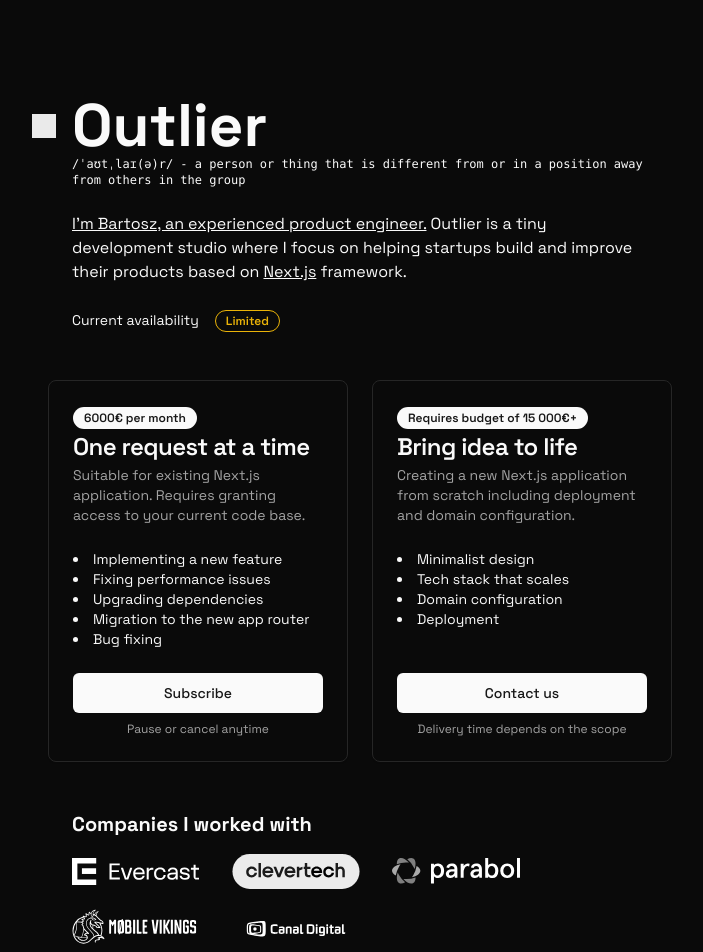
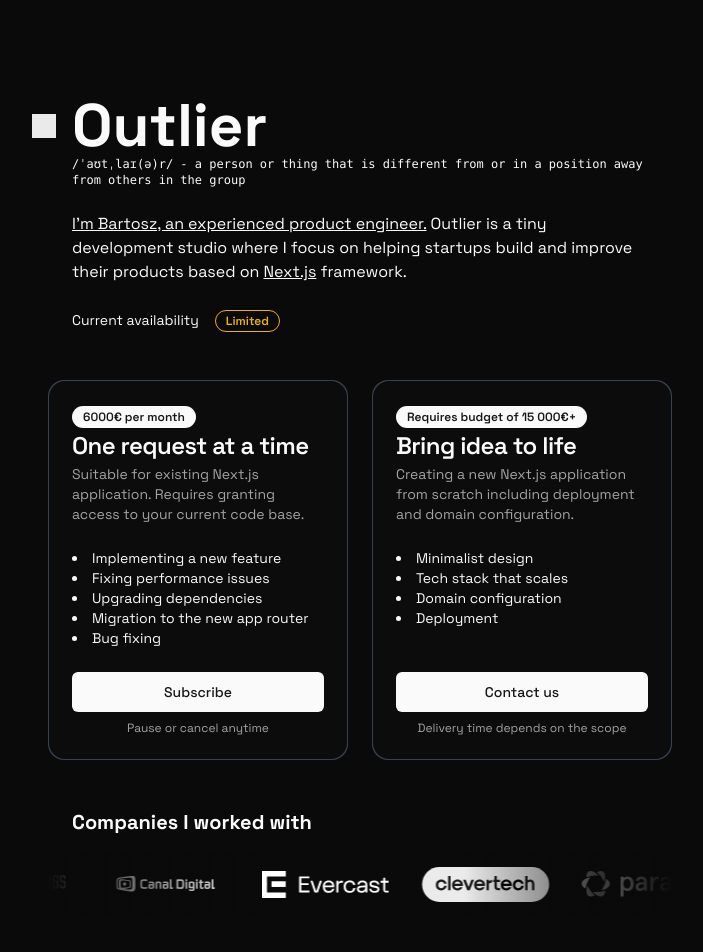
Before and after one commit to BartoszJarocki/outlier, a Next.js app: page / in a window 1280 px wide. Shown: the top 952 px of the page, without its empty margins (280-983 px from the left). Built offline with nearby package versions, Linux system fonts and the light colour scheme.

Commit message:
Added some fancy cards effect

```diff
--- a/src/app/page.tsx
+++ b/src/app/page.tsx
@@ -14,6 +14,8 @@
   CardContent,
   CardFooter,
 } from "../components/ui/card";
+import { MagicCard, MagicContainer } from "../components/ui/magic-card";
+import Marquee from "../components/ui/marquee";
 import {
   CanalDigitalLogo,
   ClevertechLogo,
@@ -62,6 +64,32 @@
 
 type Availability = "available" | "limited" | "unavailable";
 
+const MarqueeLogos = () => {
+  return (
+    <div className="relative flex flex-col items-center justify-center grayscale overflow-hidden -mx-6">
+      <Marquee className="[--gap:2rem] flex flex-row items-center justify-center">
+        <a href="https://evercast.com">
+          <EvercastLogo className="w-32 h-auto" />
+        </a>
+        <a href="https://clevertech.biz">
+          <ClevertechLogo className="w-32 h-auto" />
+        </a>
+        <a href="https://parabol.co">
+          <ParabolLogo className="w-32 h-auto" />
+        </a>
+        <a href="https://mobilevikings.pl">
+          <MobileVikingsLogo className="w-32 h-auto" />
+        </a>
+        <a href="https://www.allente.no">
+          <CanalDigitalLogo className="w-32 h-auto" />
+        </a>
+      </Marquee>
+      <div className="pointer-events-none absolute inset-y-0 left-0 w-1/3 bg-gradient-to-r from-white dark:from-background"></div>
+      <div className="pointer-events-none absolute inset-y-0 right-0 w-1/3 bg-gradient-to-l from-white dark:from-background"></div>
+    </div>
+  );
+};
+
 const AvailabilityStyles: Record<Availability, string> = {
   available: "text-green-500 border-green-500",
   limited: "text-yellow-500 border-yellow-500",
@@ -109,8 +137,8 @@
           </div>
         </section>
 
-        <section className="flex flex-col md:flex-row gap-6 md:-m-6 items-stretch">
-          <Card className="md:max-w-96 flex-1">
+        <MagicContainer className="flex flex-col md:flex-row gap-6 md:-m-6 items-stretch">
+          <MagicCard className="flex-1">
             <CardHeader>
               <div>
                 <Badge>6000€ per month</Badge>
@@ -140,8 +168,9 @@
                 Pause or cancel anytime
               </div>
             </CardFooter>
-          </Card>
-          <Card className="md:max-w-96 flex-1">
+          </MagicCard>
+
+          <MagicCard className="flex-1">
             <CardHeader>
               <div>
                 <Badge>Requires budget of 15 000€+</Badge>
@@ -168,28 +197,12 @@
                 Delivery time depends on the scope
               </div>
             </CardFooter>
-          </Card>
-        </section>
+          </MagicCard>
+        </MagicContainer>
 
         <section className="flex flex-col min-h-0 gap-y-4">
           <h2 className="text-xl font-bold">Companies I worked with</h2>
-          <div className="flex flex-wrap gap-x-8 gap-y-4 grayscale items-center justify-start">
-            <a href="https://evercast.com">
-              <EvercastLogo className="w-32 h-auto" />
-            </a>
-            <a href="https://clevertech.biz">
-              <ClevertechLogo className="w-32 h-auto" />
-            </a>
-            <a href="https://parabol.co">
-              <ParabolLogo className="w-32 h-auto" />
-            </a>
-            <a href="https://mobilevikings.pl">
-              <MobileVikingsLogo className="w-32 h-auto" />
-            </a>
-            <a href="https://www.allente.no">
-              <CanalDigitalLogo className="w-32 h-auto" />
-            </a>
-          </div>
+          <MarqueeLogos />
         </section>
 
         <section className="flex flex-col min-h-0">
--- /dev/null
+++ b/src/components/ui/magic-card.tsx
@@ -0,0 +1,223 @@
+"use client";
+
+import clsx, { ClassValue } from "clsx";
+import {
+  CSSProperties,
+  ReactElement,
+  ReactNode,
+  useEffect,
+  useRef,
+  useState,
+} from "react";
+import { twMerge } from "tailwind-merge";
+
+export function cn(...inputs: ClassValue[]) {
+  return twMerge(clsx(inputs));
+}
+
+interface MousePosition {
+  x: number;
+  y: number;
+}
+
+function useMousePosition(): MousePosition {
+  const [mousePosition, setMousePosition] = useState<MousePosition>({
+    x: 0,
+    y: 0,
+  });
+
+  useEffect(() => {
+    const handleMouseMove = (event: globalThis.MouseEvent) => {
+      setMousePosition({ x: event.clientX, y: event.clientY });
+    };
+
+    window.addEventListener("mousemove", handleMouseMove);
+
+    return () => {
+      window.removeEventListener("mousemove", handleMouseMove);
+    };
+  }, []);
+
+  return mousePosition;
+}
+
+interface MagicContainerProps {
+  children?: ReactNode;
+  className?: any;
+}
+
+const MagicContainer = ({ children, className }: MagicContainerProps) => {
+  const containerRef = useRef<HTMLDivElement>(null);
+  const mousePosition = useMousePosition();
+  const mouse = useRef<{ x: number; y: number }>({ x: 0, y: 0 });
+  const containerSize = useRef<{ w: number; h: number }>({ w: 0, h: 0 });
+  const [boxes, setBoxes] = useState<Array<HTMLElement>>([]);
+
+  useEffect(() => {
+    init();
+    containerRef.current &&
+      setBoxes(
+        Array.from(containerRef.current.children).map((el) => el as HTMLElement)
+      );
+  }, []);
+
+  useEffect(() => {
+    init();
+    window.addEventListener("resize", init);
+
+    return () => {
+      window.removeEventListener("resize", init);
+    };
+  }, [setBoxes]);
+
+  useEffect(() => {
+    onMouseMove();
+  }, [mousePosition]);
+
+  const init = () => {
+    if (containerRef.current) {
+      containerSize.current.w = containerRef.current.offsetWidth;
+      containerSize.current.h = containerRef.current.offsetHeight;
+    }
+  };
+
+  const onMouseMove = () => {
+    if (containerRef.current) {
+      const rect = containerRef.current.getBoundingClientRect();
+      const { w, h } = containerSize.current;
+      const x = mousePosition.x - rect.left;
+      const y = mousePosition.y - rect.top;
+      const inside = x < w && x > 0 && y < h && y > 0;
+
+      mouse.current.x = x;
+      mouse.current.y = y;
+      boxes.forEach((box) => {
+        const boxX =
+          -(box.getBoundingClientRect().left - rect.left) + mouse.current.x;
+        const boxY =
+          -(box.getBoundingClientRect().top - rect.top) + mouse.current.y;
+        box.style.setProperty("--mouse-x", `${boxX}px`);
+        box.style.setProperty("--mouse-y", `${boxY}px`);
+
+        if (inside) {
+          box.style.setProperty("--opacity", `1`);
+        } else {
+          box.style.setProperty("--opacity", `0`);
+        }
+      });
+    }
+  };
+
+  return (
+    <div className={cn(className)} ref={containerRef}>
+      {children}
+    </div>
+  );
+};
+
+interface MagicCardProps {
+  /**
+   * @default <div />
+   * @type ReactElement
+   * @description
+   * The component to be rendered as the card
+   * */
+  as?: ReactElement;
+  /**
+   * @default ""
+   * @type string
+   * @description
+   * The className of the card
+   */
+  className?: string;
+
+  /**
+   * @default ""
+   * @type ReactNode
+   * @description
+   * The children of the card
+   * */
+  children?: ReactNode;
+
+  /**
+   * @default 600
+   * @type number
+   * @description
+   * The size of the spotlight effect in pixels
+   * */
+  size?: number;
+
+  /**
+   * @default true
+   * @type boolean
+   * @description
+   * Whether to show the spotlight
+   * */
+  spotlight?: boolean;
+
+  /**
+   * @default "rgba(255,255,255,0.03)"
+   * @type string
+   * @description
+   * The color of the spotlight
+   * */
+  spotlightColor?: string;
+
+  /**
+   * @default true
+   * @type boolean
+   * @description
+   * Whether to isolate the card which is being hovered
+   * */
+  isolated?: boolean;
+
+  /**
+   * @default "rgba(255,255,255,0.03)"
+   * @type string
+   * @description
+   * The background of the card
+   * */
+  background?: string;
+
+  [key: string]: any;
+}
+
+const MagicCard: React.FC<MagicCardProps> = ({
+  className,
+  children,
+  size = 600,
+  spotlight = true,
+  borderColor = "hsl(0 0% 98%)",
+  isolated = true,
+  ...props
+}) => {
+  return (
+    <div
+      style={
+        {
+          "--mask-size": `${size}px`,
+          "--border-color": `${borderColor}`,
+        } as CSSProperties
+      }
+      className={cn(
+        "flex flex-col min-h-0",
+        "relative z-0 rounded-2xl",
+        "bg-gray-300 dark:bg-gray-700",
+        "bg-[radial-gradient(var(--mask-size)_circle_at_var(--mouse-x)_var(--mouse-y),var(--border-color),transparent_100%)]",
+        className
+      )}
+      {...props}
+    >
+      {children}
+
+      {/* Background */}
+      <div
+        className={
+          "absolute inset-[1px] -z-20 rounded-2xl bg-white dark:bg-background/95"
+        }
+      />
+    </div>
+  );
+};
+
+export { MagicCard, MagicContainer };
--- /dev/null
+++ b/src/components/ui/marquee.tsx
@@ -0,0 +1,54 @@
+import { cn } from "@/lib/utils";
+
+interface MarqueeProps {
+  className?: string;
+  reverse?: boolean;
+  pauseOnHover?: boolean;
+  children?: React.ReactNode;
+  vertical?: boolean;
+  repeat?: number;
+  [key: string]: any;
+}
+
+export default function Marquee({
+  className,
+  reverse,
+  pauseOnHover = false,
+  children,
+  vertical = false,
+  repeat = 4,
+  ...props
+}: MarqueeProps) {
+  return (
+    <div
+      {...props}
+      className={cn(
+        "group flex overflow-hidden p-2 [--duration:40s] [--gap:1rem] [gap:var(--gap)]",
+        {
+          "flex-row": !vertical,
+          "flex-col": vertical,
+        },
+        className
+      )}
+    >
+      {Array(repeat)
+        .fill(0)
+        .map((_, i) => (
+          <div
+            key={i}
+            className={cn(
+              "flex shrink-0 items-center justify-center [gap:var(--gap)]",
+              {
+                "animate-marquee flex-row": !vertical,
+                "animate-marquee-vertical flex-col": vertical,
+                "group-hover:[animation-play-state:paused]": pauseOnHover,
+                "[animation-direction:reverse]": reverse,
+              }
+            )}
+          >
+            {children}
+          </div>
+        ))}
+    </div>
+  );
+}
--- a/tailwind.config.ts
+++ b/tailwind.config.ts
@@ -2,10 +2,10 @@
 module.exports = {
   darkMode: ["class"],
   content: [
-    './src/pages/**/*.{ts,tsx}',
-    './src/components/**/*.{ts,tsx}',
-    './src/app/**/*.{ts,tsx}',
-    './src/**/*.{ts,tsx}',
+    "./src/pages/**/*.{ts,tsx}",
+    "./src/components/**/*.{ts,tsx}",
+    "./src/app/**/*.{ts,tsx}",
+    "./src/**/*.{ts,tsx}",
   ],
   prefix: "",
   theme: {
@@ -66,12 +66,22 @@
           from: { height: "var(--radix-accordion-content-height)" },
           to: { height: "0" },
         },
+        marquee: {
+          from: { transform: "translateX(0)" },
+          to: { transform: "translateX(calc(-100% - var(--gap)))" },
+        },
+        "marquee-vertical": {
+          from: { transform: "translateY(0)" },
+          to: { transform: "translateY(calc(-100% - var(--gap)))" },
+        },
       },
       animation: {
+        marquee: "marquee var(--duration) linear infinite",
+        "marquee-vertical": "marquee-vertical var(--duration) linear infinite",
         "accordion-down": "accordion-down 0.2s ease-out",
         "accordion-up": "accordion-up 0.2s ease-out",
       },
     },
   },
   plugins: [require("tailwindcss-animate")],
-}
+};
```
